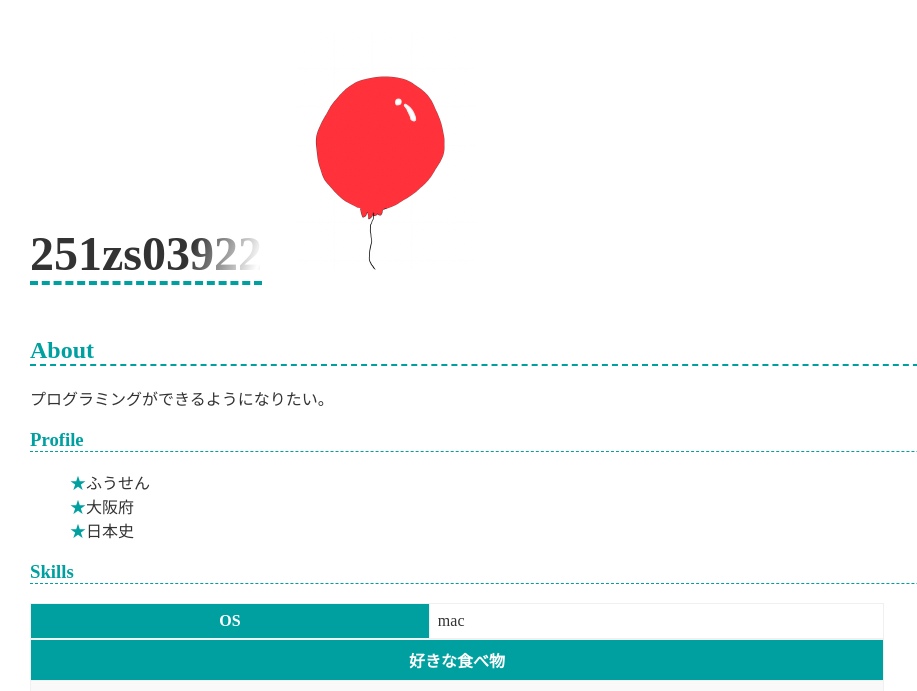
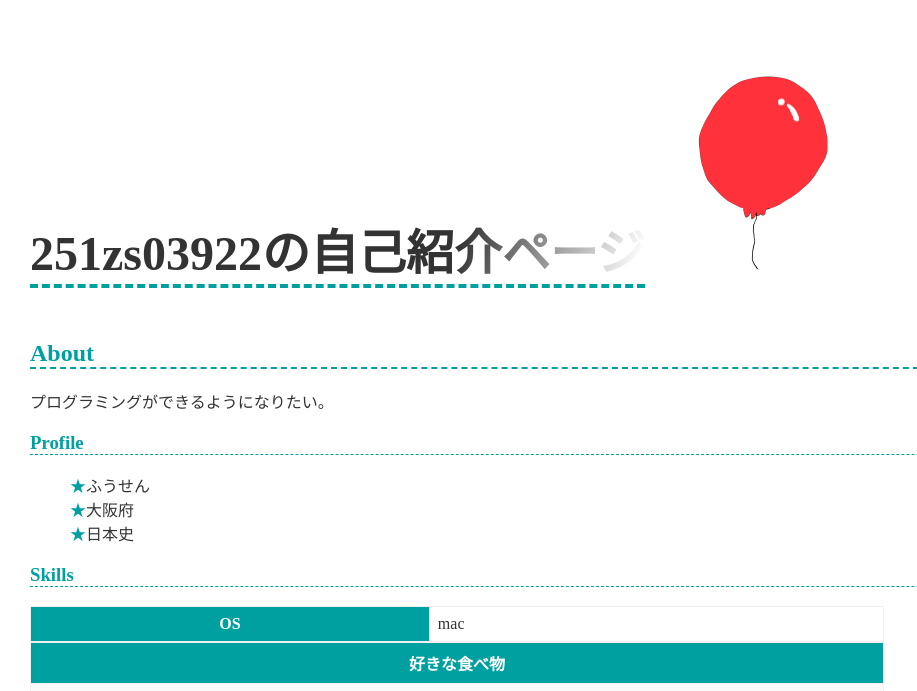
Before and after one commit to 251zs03922-png/251zs03922-png.github.io, a plain HTML site: page index.html in a window 1280 px wide. Shown: the top 691 px of the page, without its empty margins (0-917 px from the left). Drawn offline with Linux system fonts and the light colour scheme.

Commit message:
Update index.html

```diff
--- a/index.html
+++ b/index.html
@@ -7,7 +7,7 @@
     <title>251zs03922のポートフォリオ</title>
   </head>
   <body>
-    <h1>251zs03922</h1>
+    <h1>251zs03922の自己紹介ページ</h1>
     <img src="共有画像.png" alt="プロフィール画像">
 
     <h2>About</h2>
```
